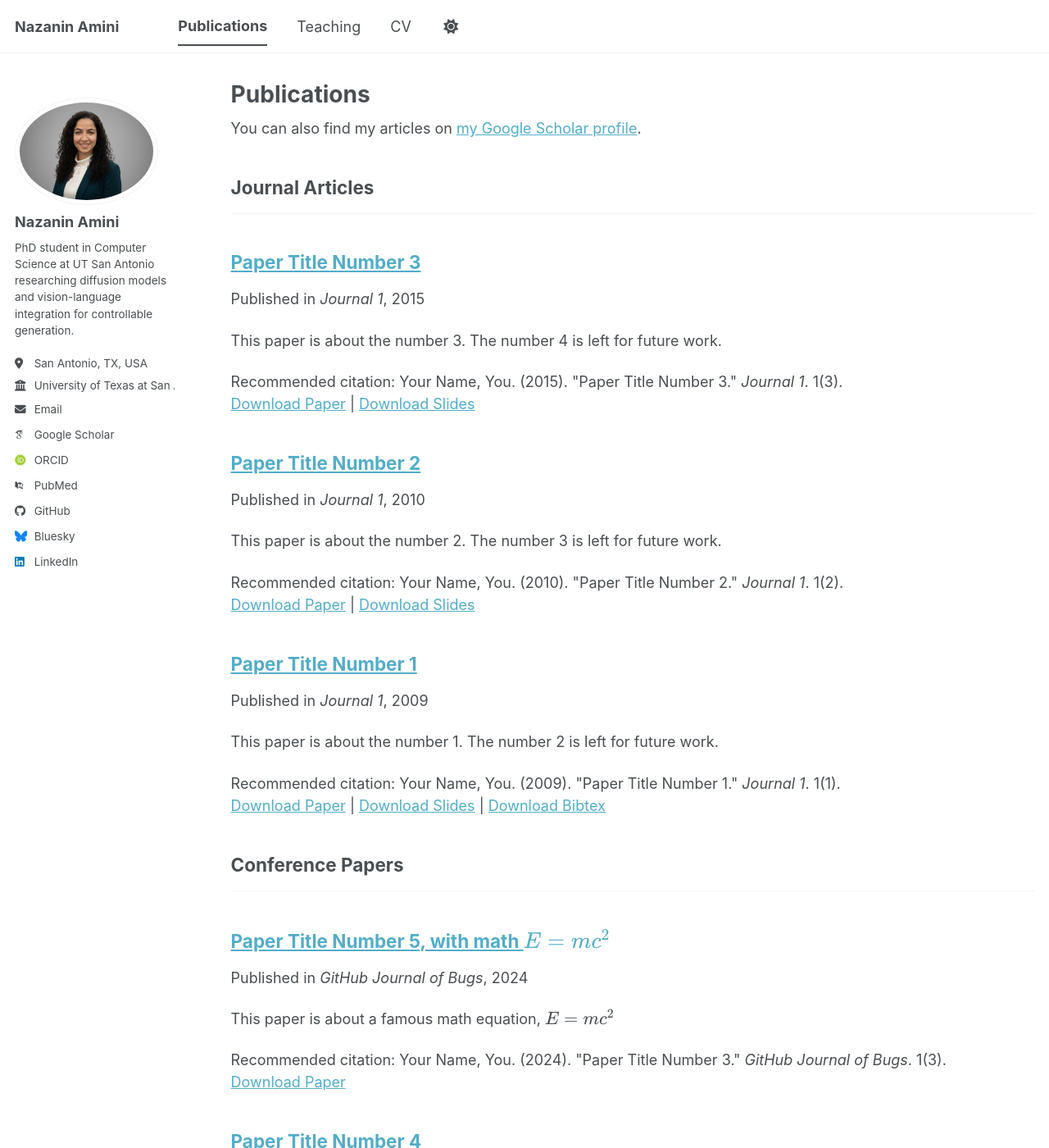
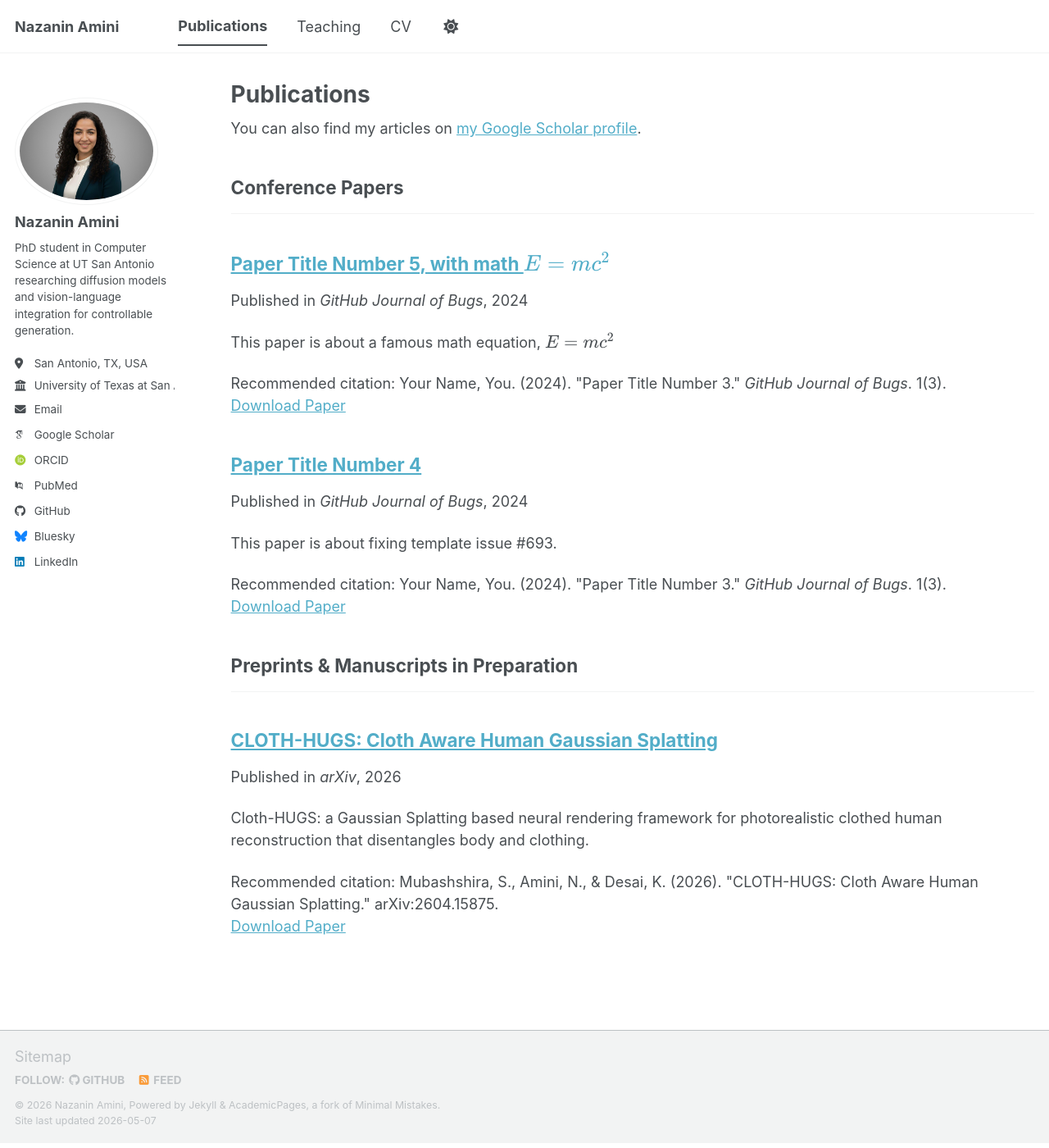
Before and after one commit to nazi96/nazi96.github.io, a Jekyll site: the page built from _pages/publications.html, in a window 1280 px wide and 1400 px high. Shown: the whole window at 82% size. Built offline with Jekyll 4.4.1, drawn with Linux system fonts in a browser that asks for light colours; some web fonts are replaced; a script bundle is joined from its source files by our own code; library files that are not in the unit come from our copies.

Commit message:
Remove 'Journal Articles' publication category from config

```diff
--- a/_config.yml
+++ b/_config.yml
@@ -84,8 +84,6 @@ author:
 
 # Publication Category - The following the list of publication categories and their headings
 publication_category:
-  manuscripts:
-    title: 'Journal Articles'
   conferences:
     title: 'Conference Papers'
   preprints:
```
